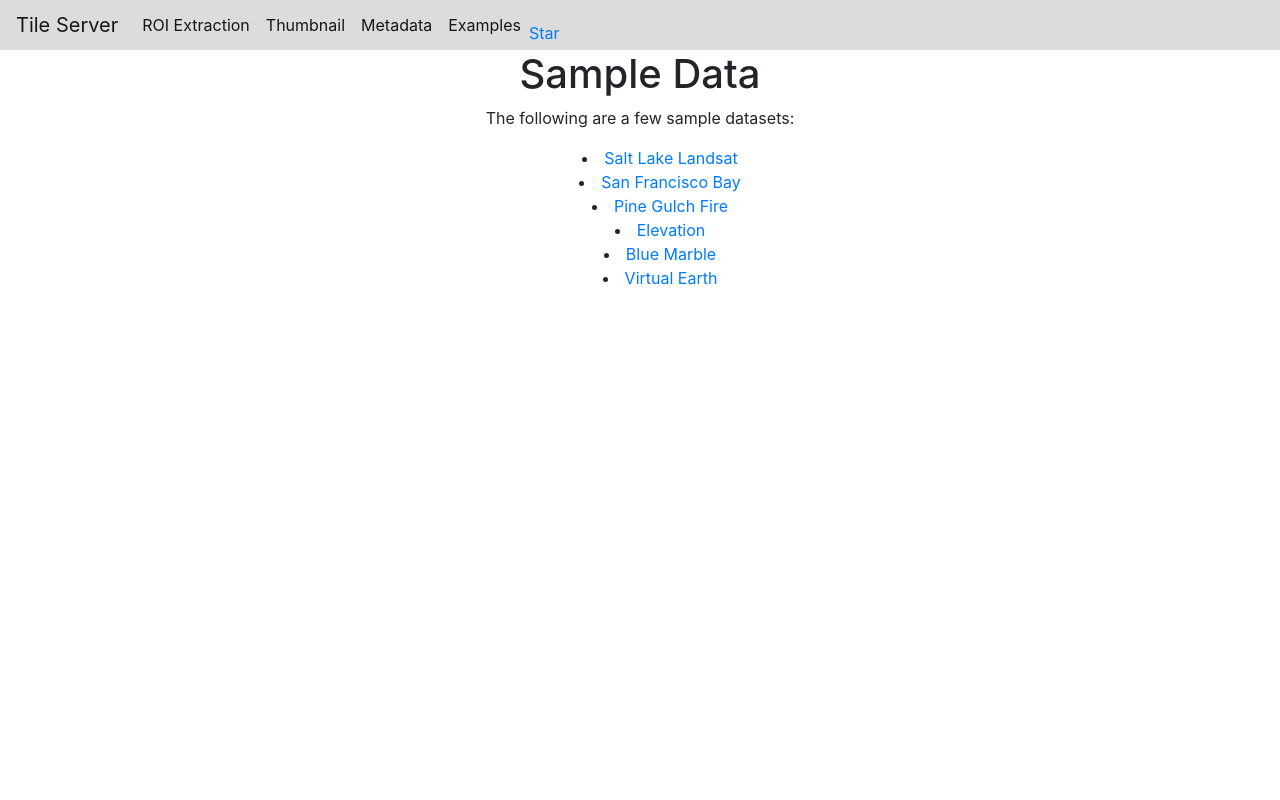
After one commit to banesullivan/localtileserver, a Flask app: template localtileserver/tileserver/templates/tileserver/exampleChoices.html in a window 1280 px wide. The commit adds this page. Run offline with Flask 2, Linux system fonts and the light colour scheme; the template is opened without the code that fills it, so the values that code supplies are empty; parts of the project's set-up code (start-up, migrations or seed data) failed here and were passed over; some libraries are stand-ins or nearby versions.

Commit message:
add more sample data

```diff
--- a/localtileserver/__main__.py
+++ b/localtileserver/__main__.py
@@ -5,8 +5,8 @@ import webbrowser
 
 import click
 
-from localtileserver.examples import get_pine_gulch_url
 from localtileserver.tileserver import create_app, get_clean_filename, get_data_path
+from localtileserver.tileserver.data import get_pine_gulch_url
 
 
 @click.command()
--- a/localtileserver/examples.py
+++ b/localtileserver/examples.py
@@ -1,11 +1,7 @@
 from typing import Union
 
 from localtileserver.client import TileClient
-from localtileserver.tileserver import get_data_path
-
-
-def get_pine_gulch_url():
-    return "https://opendata.digitalglobe.com/events/california-fire-2020/pre-event/2018-02-16/pine-gulch-fire20/1030010076004E00.tif"
+from localtileserver.tileserver import get_data_path, get_pine_gulch_url
 
 
 def get_blue_marble(port: Union[int, str] = "default", debug: bool = False):
--- a/localtileserver/tileserver/__init__.py
+++ b/localtileserver/tileserver/__init__.py
@@ -3,7 +3,7 @@ from flask import Flask
 
 from localtileserver.tileserver import rest, urls, views
 from localtileserver.tileserver.blueprint import cache, tileserver
-from localtileserver.tileserver.data import get_data_path
+from localtileserver.tileserver.data import get_data_path, get_pine_gulch_url
 from localtileserver.tileserver.palettes import get_palettes, palette_valid_or_raise
 from localtileserver.tileserver.utilities import (
     get_cache_dir,
--- a/localtileserver/tileserver/static/styles/style.css
+++ b/localtileserver/tileserver/static/styles/style.css
@@ -68,3 +68,8 @@ p {
     padding-right: 1em;
   }
 }
+
+ul {
+  text-align: center;
+  list-style-position: inside;
+}
--- a/localtileserver/tileserver/templates/tileserver/base.html
+++ b/localtileserver/tileserver/templates/tileserver/base.html
@@ -83,13 +83,7 @@
                         <a class="nav-link" href="{{ url_for('tileserver.metadata')}}?filename={{ filename|urlencode }}">Metadata</a>
                     </li>
                     <li class="nav-item active">
-                        <a class="nav-link" href="{{ url_for('tileserver.index')}}?filename={{ filename_dem|urlencode }}">Elevation</a>
-                    </li>
-                    <li class="nav-item active">
-                        <a class="nav-link" href="{{ url_for('tileserver.index')}}?filename={{ filename_bluemarble|urlencode }}">Blue Marble</a>
-                    </li>
-                    <li class="nav-item active">
-                        <a class="nav-link" href="{{ url_for('tileserver.index')}}?filename={{ filename_virtualearth|urlencode }}">Virtual Earth</a>
+                        <a class="nav-link" href="{{ url_for('tileserver.examples')}}">Examples</a>
                     </li>
                 </ul>
                 <div>
--- /dev/null
+++ b/localtileserver/tileserver/templates/tileserver/exampleChoices.html
@@ -0,0 +1,36 @@
+{% extends "tileserver/base.html" %}
+
+{% block content %}
+
+<section>
+  <center>
+    <h1>Sample Data</h1>
+    <p>The following are a few sample datasets:</p>
+    <div>
+      <ul>
+        <li>
+          <a href="{{ url_for('tileserver.index')}}">Salt Lake Landsat</a>
+        </li>
+        <li>
+          <a href="{{ url_for('tileserver.index')}}?filename={{ filename_sf_bay|urlencode }}">San Francisco Bay</a>
+        </li>
+        <li>
+          <a href="{{ url_for('tileserver.index')}}?filename={{ filename_pine_gulch|urlencode }}">Pine Gulch Fire</a>
+        </li>
+        <li>
+          <a href="{{ url_for('tileserver.index')}}?filename={{ filename_dem|urlencode }}">Elevation</a>
+        </li>
+        <li>
+          <a href="{{ url_for('tileserver.index')}}?filename={{ filename_bluemarble|urlencode }}">Blue Marble</a>
+        </li>
+        <li>
+          <a href="{{ url_for('tileserver.index')}}?filename={{ filename_virtualearth|urlencode }}">Virtual Earth</a>
+        </li>
+      </ul>
+
+
+    </div>
+  </center>
+</section>
+
+{% endblock %}
--- a/localtileserver/tileserver/urls.py
+++ b/localtileserver/tileserver/urls.py
@@ -4,6 +4,7 @@ from localtileserver.tileserver.blueprint import tileserver
 # Views/pages
 tileserver.add_url_rule("/", view_func=views.CesiumViewer.as_view("index"))
 tileserver.add_url_rule("/roi/", view_func=views.GeoJSViewer.as_view("roi"))
+tileserver.add_url_rule("/examples", view_func=views.ExampleChoices.as_view("examples"))
 
 # REST endpoints
 tileserver.add_url_rule("/thumbnail", view_func=rest.ThumbnailView.as_view("thumbnail"))
```
Also changed, not shown: localtileserver/tileserver/data/__init__.py (+13 -0 lines), localtileserver/tileserver/views.py (+12 -6 lines). Lines whose indentation alone changed are shown as unchanged.
